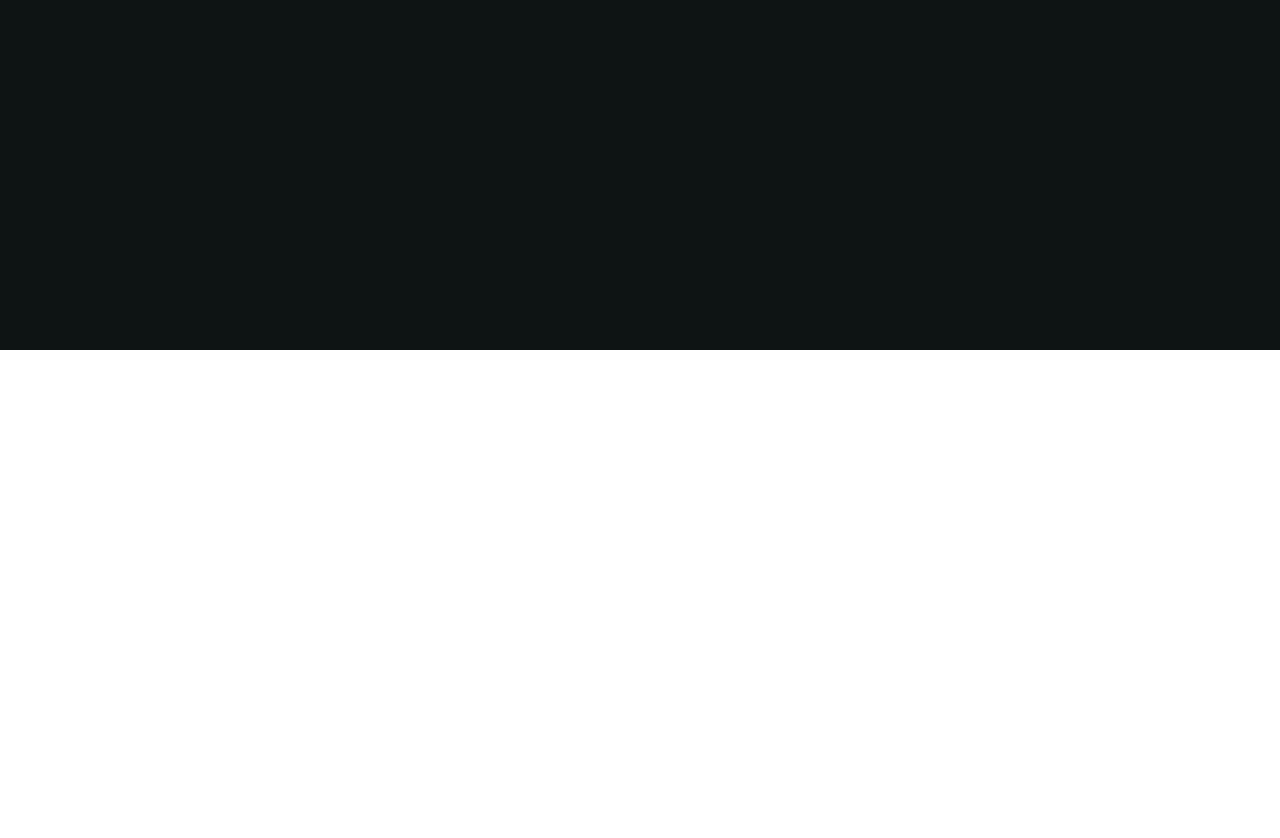
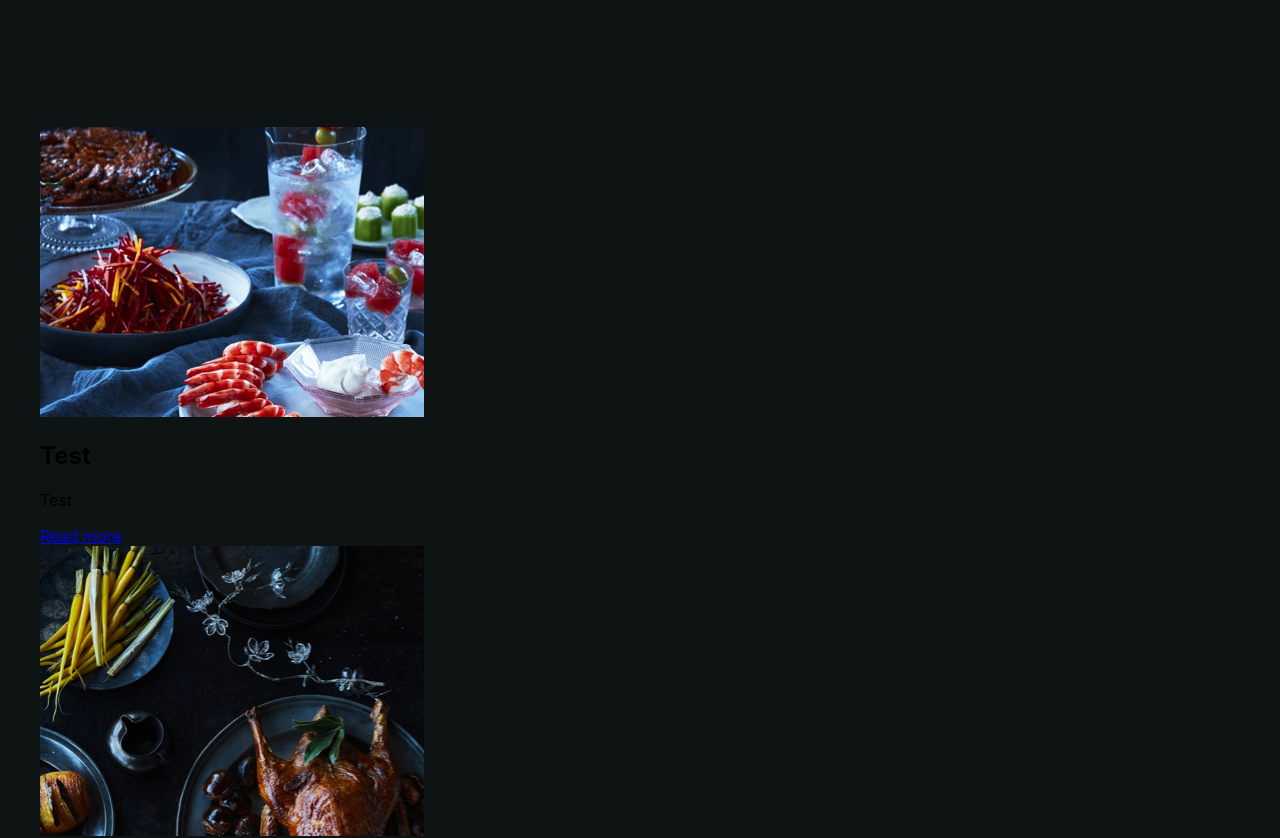
Before and after one commit to maddumajohnerick/mockup-001, a React (Create React App) app: page / in a window 1280 px wide. Shown: the part 820-1658 px from the top of the page. Before the commit the page ends 1170 px from the top, so only its background shows below. Built offline with nearby package versions, Linux system fonts and the light colour scheme.

Commit message:
Refactor part 1 and setup part 2

```diff
--- a/src/App.js
+++ b/src/App.js
@@ -1,11 +1,13 @@
 import './App.scss';
 import Part1 from './Part1';
+import Part2 from './Part2';
 
 function App() {
   return (
     <div className="App">
       <div className="container">
         <Part1 />
+        <Part2 />
       </div>
     </div>
   );
--- a/src/App.scss
+++ b/src/App.scss
@@ -23,15 +23,12 @@
     max-width: 1200px;
     margin: 0px auto;
   }
-}
 
-@media (min-width: 320px) {
-  .App {
+  // MEDIA QUERIES
+  @media (min-width: 320px) {
     padding: 16px;
   }
-}
-@media (min-width: 1200px) {
-  .App {
+  @media (min-width: 1200px) {
     padding: 185px 24px;
   }
 }
--- a/src/Part1/Part1.scss
+++ b/src/Part1/Part1.scss
@@ -1,12 +1,12 @@
 .Part1-wrapper {
-  .image-1 {
-    grid-area: image-1;
+  .stock-1 {
+    grid-area: stock-1;
   }
-  .image-2 {
-    grid-area: image-2;
+  .stock-2 {
+    grid-area: stock-2;
   }
-  .image-3 {
-    grid-area: image-3;
+  .stock-3 {
+    grid-area: stock-3;
   }
   .heading {
     grid-area: heading;
@@ -15,7 +15,7 @@
   display: grid;
   grid-template-areas:
     'heading heading heading'
-    'image-1 image-2 image-3';
+    'stock-1 stock-2 stock-3';
   grid-template-columns: 1fr 1fr 1fr;
   gap: 8px;
   color: white;
@@ -58,11 +58,12 @@
     }
   }
 
+  // MEDIA QUERIES
   @media (min-width: 320px) {
     grid-template-areas:
       'heading heading'
-      'image-1 image-2'
-      'image-1 image-3';
+      'stock-1 stock-2'
+      'stock-1 stock-3';
     grid-template-columns: 1fr 1fr;
     gap: 16px;
 
@@ -86,8 +87,8 @@
 
   @media (min-width: 768px) {
     grid-template-areas:
-      'image-1 image-2 heading'
-      'image-1 image-3 heading';
+      'stock-1 stock-2 heading'
+      'stock-1 stock-3 heading';
     grid-template-columns: 1fr 1fr 1fr;
     gap: 24px;
 
--- a/src/Part1/index.js
+++ b/src/Part1/index.js
@@ -1,18 +1,20 @@
 import React from 'react';
 import './Part1.scss';
+
+const images = [
+  '/images/Image-01.jpg',
+  '/images/Image-02.jpg',
+  '/images/Image-03.jpg',
+];
 
 const Part1 = () => {
   return (
     <div className="Part1-wrapper">
-      <div className="image-1">
-        <img src="/images/Image-01.jpg" alt="1" />
-      </div>
-      <div className="image-2">
-        <img src="/images/Image-02.jpg" alt="2" />
-      </div>
-      <div className="image-3">
-        <img src="/images/Image-03.jpg" alt="3" />
-      </div>
+      {images.map((image, index) => (
+        <div key={index} className={`stock-${index + 1}`}>
+          <img src={image} alt={`stock-${index + 1}`} />
+        </div>
+      ))}
       <div className="heading">
         <h1>Answer your body's needs</h1>
         <p>
--- /dev/null
+++ b/src/Part2/Part2.scss
@@ -0,0 +1,3 @@
+.Part2-wrapper {
+  margin-top: 150px;
+}
--- /dev/null
+++ b/src/Part2/index.js
@@ -0,0 +1,31 @@
+import React from 'react';
+import './Part2.scss';
+
+const list = [
+  { header: 'Test', details: 'Test', image: '/images/Image-04.jpg' },
+  { header: 'Test', details: 'Test', image: '/images/Image-05.jpg' },
+  { header: 'Test', details: 'Test', image: '/images/Image-06.jpg' },
+];
+
+const Part2 = () => {
+  const handleClick = (obj) => {
+    console.log(`Clicked item ${obj.header}`);
+  };
+
+  return (
+    <div className="Part2-wrapper">
+      {list.map((item, index) => (
+        <div key={index} className={`item-${index + 1}`}>
+          <img src={item.image} alt={`item-${index + 1}`} />
+          <h2>{item.header}</h2>
+          <p>{item.details}</p>
+          <a href="#temp" onClick={() => handleClick(item)}>
+            Read more
+          </a>
+        </div>
+      ))}
+    </div>
+  );
+};
+
+export default Part2;
```
